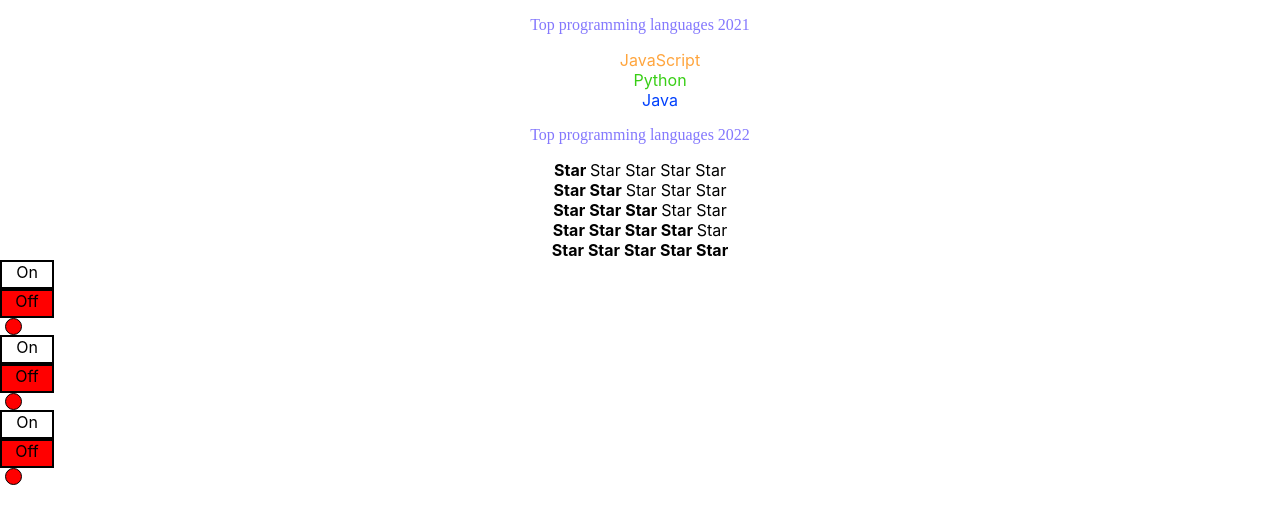
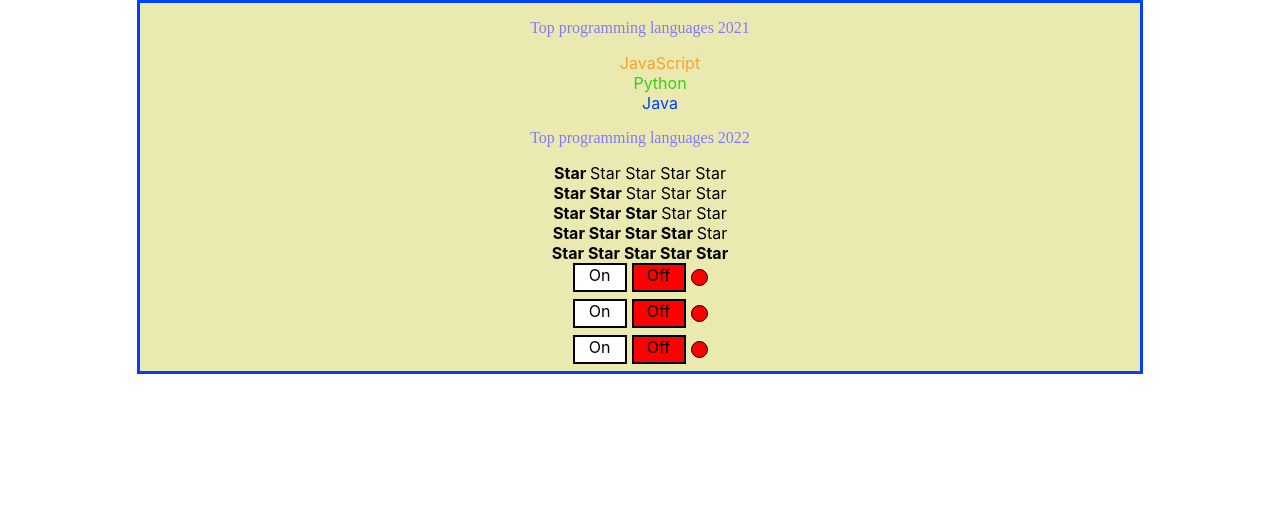
Before and after one commit to romchesko-pazzi/playlist-of-react-ts, a React (Create React App) app: page / in a window 1280 px wide. Shown: the top 524 px of the page. Built offline with nearby package versions, Linux system fonts and the light colour scheme.

Commit message:
feat: set some styles

```diff
--- a/src/App.css
+++ b/src/App.css
@@ -1,5 +1,9 @@
 .main {
     text-align: center;
+    border: #0040fd 3px solid;
+    width: 1000px;
+    margin: 0 auto;
+    background-color: rgba(217, 217, 114, 0.56);
 }
 
 .Article h1 {
@@ -19,10 +23,37 @@
     color: rgba(255, 137, 0, 0.76);
 }
 
-.ArticleBody ul > li:nth-child(2){
+.ArticleBody ul > li:nth-child(2) {
     color: rgb(56, 206, 21);
 }
 
-.ArticleBody ul > li:last-child{
+.ArticleBody ul > li:last-child {
     color: #0040fd;
 }
+
+.OnOff {
+    display: flex;
+    justify-content: center;
+    margin-bottom: 7px;
+}
+
+.on {
+    /*border: black 2px solid;*/
+    /*width: 50px;*/
+    /*height: 25px;*/
+    /*margin-right: 5px;*/
+}
+
+.off {
+    /*border: black 2px solid;*/
+    /*width: 50px;*/
+    /*height: 25px;*/
+}
+
+.indicator {
+    /*margin-left: 5px;*/
+    /*width: 30px;*/
+    /*height: 25px;*/
+    /*border: 1px black solid;*/
+    /*border-radius: 50%;*/
+}
```
